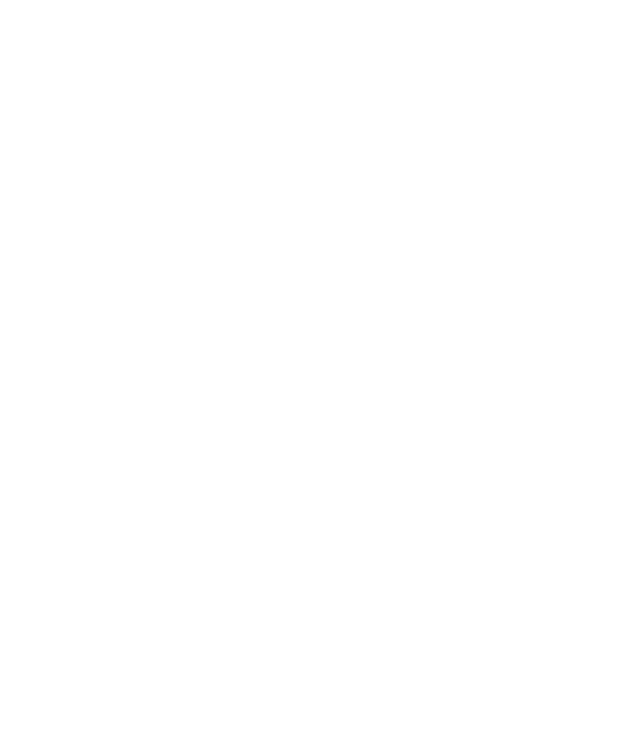
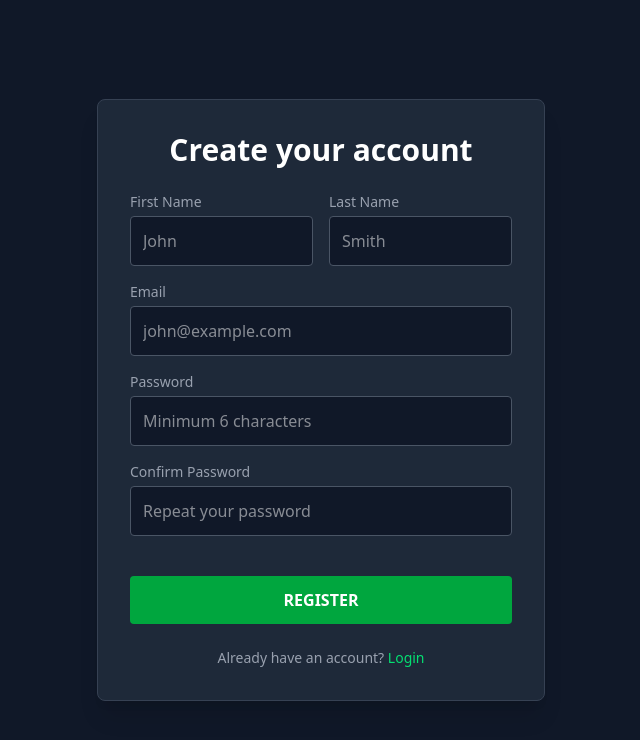
Before and after one commit to babisque/Gavel-web, a React (Vite) app: page /register in a window 1280 px wide. Before the commit this address had no page. Shown: the top 740 px of the page, without its empty margins (319-959 px from the left). Built offline with nearby package versions, Linux system fonts and the light colour scheme.

Commit message:
feat: add Register page for user account creation and integrate with form handling

```diff
--- a/src/App.jsx
+++ b/src/App.jsx
@@ -1,12 +1,14 @@
 import { Routes, Route } from 'react-router-dom';
 import Home from './pages/Home';
 import AuctionDetails from './pages/AuctionDetails';
+import Register from './pages/Register';
 
 function App() {
   return (
     <Routes>
       <Route path="/" element={<Home />} />
       <Route path="/auction/:id" element={<AuctionDetails />} />
+      <Route path="/register" element={<Register />} />
     </Routes>
   )
 }
--- a/src/pages/Home.jsx
+++ b/src/pages/Home.jsx
@@ -2,6 +2,8 @@
 import { useNavigate } from "react-router-dom";
 import api from '../services/api';
 import Skeleton from "../components/Skeleton";
+import { Link } from "react-router-dom";
+
 export default function Home() {
     const [auctions, setAuctions] = useState([]);
     const [loading, setLoading] = useState(true);
@@ -23,8 +25,25 @@
     }, []);
 
     return (
-        <div className="min-h-screen bg-gray-900 p-8 text-white">
-            <h1 className="text-4xl font-bold mb-8 text-center">🔨 Active auctions</h1>
+        <div className="min-h-screen bg-gray-900 text-white">
+            <header className="bg-gray-800 p-4 shadow-md flex justify-between items-center mb-8">
+                <div className="text-2xl font-bold flex items-center gap-2">
+                    <span>🔨</span> Gavel
+                </div>
+                <div className="flex gap-4">
+                    <button className="text-gray-300 hover:text-white font-medium cursor-pointer">Login</button>
+
+                    <Link
+                        to="/register"
+                        className="bg-blue-600 hover:bg-blue-700 text-white px-4 py-2 rounded font-bold transition"
+                    >
+                        Create Account
+                    </Link>
+                </div>
+            </header>
+
+            <div className="p-8 pt-0">
+                <h1 className="text-4xl font-bold mb-8 text-center">Available Auctions</h1>
 
                 {loading ? (
                     <div className="grid grid-cols-1 md:grid-cols-2 lg:grid-cols-3 gap-6">
@@ -50,7 +69,7 @@
                                 </p>
                                 <button
                                     onClick={() => navigate(`/auction/${item.id}`)}
-                                className="w-full bg-green-600 hover:bg-blue-700 text-white font-bold py-2 px-4 rounded"
+                                    className="w-full bg-green-600 hover:bg-blue-700 text-white font-bold py-2 px-4 rounded cursor-pointer"
                                 >
                                     Place a bid
                                 </button>
@@ -59,5 +78,6 @@
                     </div>
                 )}
             </div>
+        </div>
     );
 }
--- /dev/null
+++ b/src/pages/Register.jsx
@@ -0,0 +1,149 @@
+import { useState } from "react";
+import { useNavigate, Link } from "react-router-dom";
+import api from "../services/api";
+
+export default function Register() {
+    const navigate = useNavigate();
+  const [formData, setFormData] = useState({
+    firstName: '',
+    lastName: '',
+    email: '',
+    password: '',
+    confirmPassword: ''
+  });
+
+  const [loading, setLoading] = useState(false);
+  const [error, setError] = useState('');
+
+  function handleChange(e) {
+    setFormData({ ...formData, [e.target.name]: e.target.value });
+  }
+
+  async function handleSubmit(e) {
+    e.preventDefault();
+    setError('');
+
+    if (formData.password !== formData.confirmPassword) {
+      setError("Passwords do not match.");
+      return;
+    }
+
+    setLoading(true);
+
+    try {
+      await api.post('/Auth', formData);
+
+      alert('Account created successfully!');
+      navigate('/');
+    } catch (err) {
+      console.error(err);
+      const msg = err.response?.data?.detail ||
+                  err.response?.data?.title ||
+                  'Error creating account. Please check your details.';
+      setError(msg);
+    } finally {
+      setLoading(false);
+    }
+  }
+
+  return (
+    <div className="min-h-screen bg-gray-900 flex items-center justify-center p-4">
+      <div className="max-w-md w-full bg-gray-800 rounded-lg shadow-xl p-8 border border-gray-700">
+        <h2 className="text-3xl font-bold text-white text-center mb-6">Create your account</h2>
+
+        {error && (
+          <div className="bg-red-900/50 border border-red-500 text-red-200 p-3 rounded mb-6 text-sm text-center">
+            {error}
+          </div>
+        )}
+
+        <form onSubmit={handleSubmit} className="space-y-4">
+          <div className="grid grid-cols-2 gap-4">
+            <div>
+              <label className="block text-gray-400 text-sm mb-1">First Name</label>
+              <input
+                name="firstName"
+                type="text"
+                required
+                maxLength={50}
+                value={formData.firstName}
+                onChange={handleChange}
+                className="w-full p-3 bg-gray-900 text-white rounded border border-gray-600 focus:border-green-500 focus:outline-none"
+                placeholder="John"
+              />
+            </div>
+            <div>
+              <label className="block text-gray-400 text-sm mb-1">Last Name</label>
+              <input
+                name="lastName"
+                type="text"
+                required
+                maxLength={50}
+                value={formData.lastName}
+                onChange={handleChange}
+                className="w-full p-3 bg-gray-900 text-white rounded border border-gray-600 focus:border-green-500 focus:outline-none"
+                placeholder="Smith"
+              />
+            </div>
+          </div>
+
+          <div>
+            <label className="block text-gray-400 text-sm mb-1">Email</label>
+            <input
+              name="email"
+              type="email"
+              required
+              value={formData.email}
+              onChange={handleChange}
+              className="w-full p-3 bg-gray-900 text-white rounded border border-gray-600 focus:border-green-500 focus:outline-none"
+              placeholder="john@example.com"
+            />
+          </div>
+
+          <div>
+            <label className="block text-gray-400 text-sm mb-1">Password</label>
+            <input
+              name="password"
+              type="password"
+              required
+              minLength={6}
+              value={formData.password}
+              onChange={handleChange}
+              className="w-full p-3 bg-gray-900 text-white rounded border border-gray-600 focus:border-green-500 focus:outline-none"
+              placeholder="Minimum 6 characters"
+            />
+          </div>
+
+          <div>
+            <label className="block text-gray-400 text-sm mb-1">Confirm Password</label>
+            <input
+              name="confirmPassword"
+              type="password"
+              required
+              value={formData.confirmPassword}
+              onChange={handleChange}
+              className="w-full p-3 bg-gray-900 text-white rounded border border-gray-600 focus:border-green-500 focus:outline-none"
+              placeholder="Repeat your password"
+            />
+          </div>
+
+          <button
+            type="submit"
+            disabled={loading}
+            className={`w-full font-bold py-3 px-4 rounded text-white mt-6 transition duration-200
+              ${loading ? 'bg-gray-600 cursor-not-allowed' : 'bg-green-600 hover:bg-green-700 cursor-pointer'}`}
+          >
+            {loading ? 'Creating account...' : 'REGISTER'}
+          </button>
+        </form>
+
+        <p className="text-gray-400 text-center mt-6 text-sm">
+          Already have an account?{' '}
+          <Link to="/login" className="text-green-400 hover:underline">
+            Login
+          </Link>
+        </p>
+      </div>
+    </div>
+  );
+}
```
Lines whose indentation alone changed are shown as unchanged.
